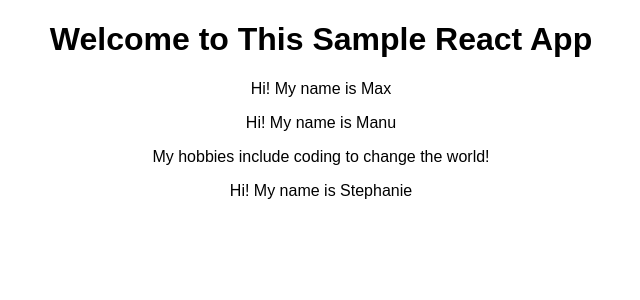
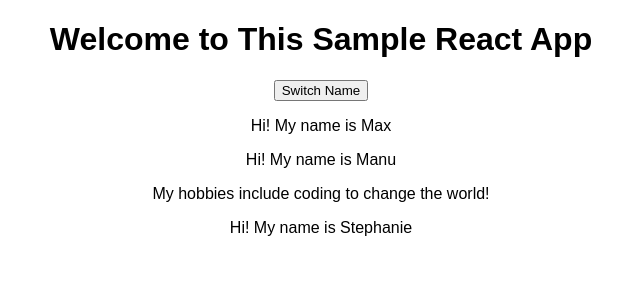
Before and after one commit to agdavid/react-complete-guide-app, a React (Create React App) app: page / in a window 1280 px wide. Shown: the top 300 px of the page, without its empty margins (319-959 px from the left). Built offline with nearby package versions, Linux system fonts and the light colour scheme.

Commit message:
use onClick handler to update state

```diff
--- a/src/App.js
+++ b/src/App.js
@@ -3,15 +3,34 @@ import './App.css';
 import Person from './Person/Person';
 
 class App extends Component {
+  state = {
+    persons: [
+      { name: 'Max' },
+      { name: 'Manu' },
+      { name: 'Stephanie' }
+    ]
+  }
+
+  switchNameHandler = () => {
+    this.setState({
+      persons: [
+        { name: 'Maximilian' },
+        { name: 'Manute' },
+        { name: 'Steffi' }
+      ]
+    });
+  }
+
   render() {
     return (
       <div className="App">
         <h1>Welcome to This Sample React App</h1>
-        <Person name="Max"/>
-        <Person name="Manu">
+        <button onClick={this.switchNameHandler}>Switch Name</button>
+        <Person name={this.state.persons[0].name}/>
+        <Person name={this.state.persons[1].name}>
           My hobbies include coding to change the world!
         </Person>
-        <Person name="Stephanie"/>
+        <Person name={this.state.persons[2].name}/>
       </div>
     );
   }
```
